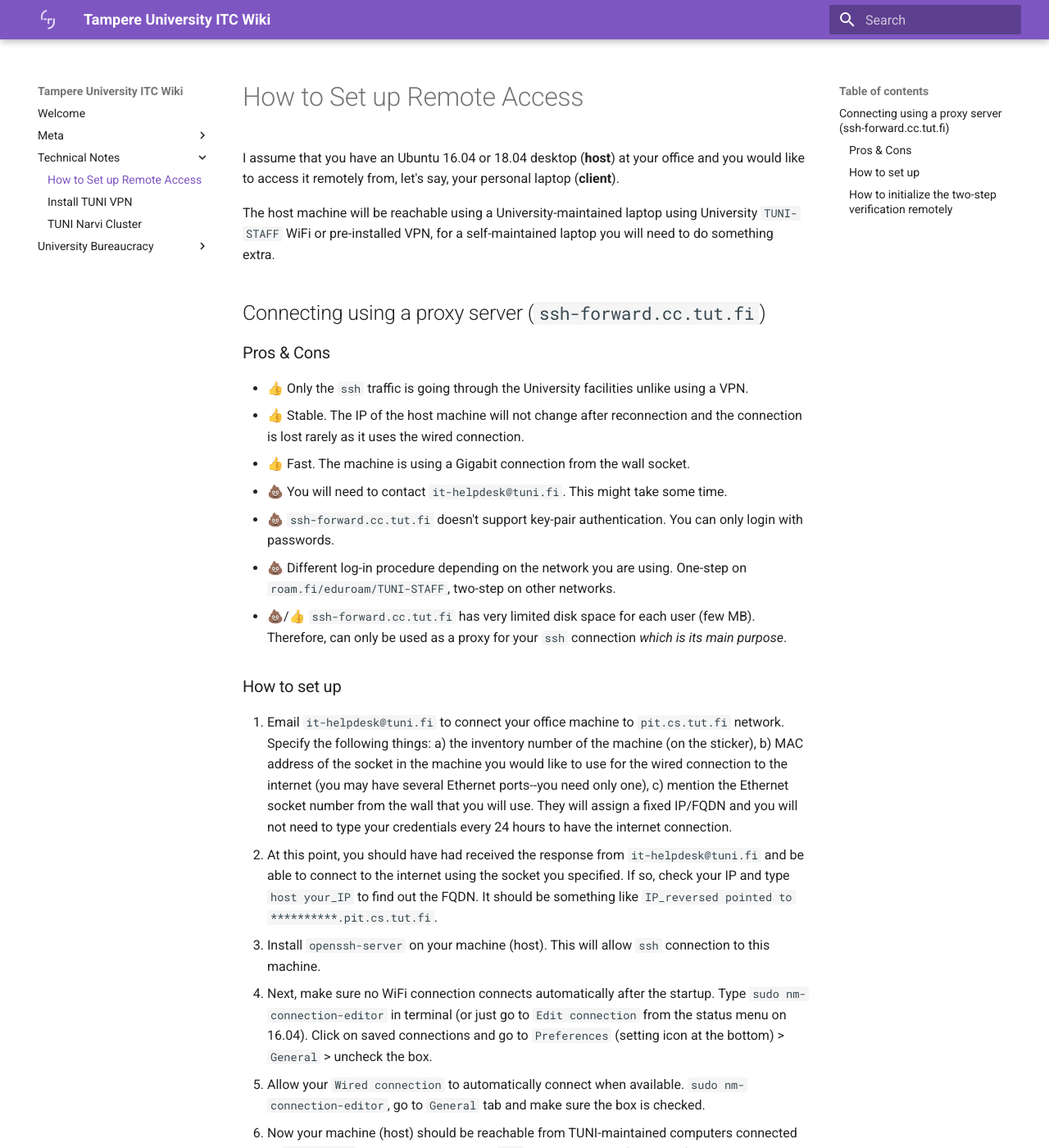
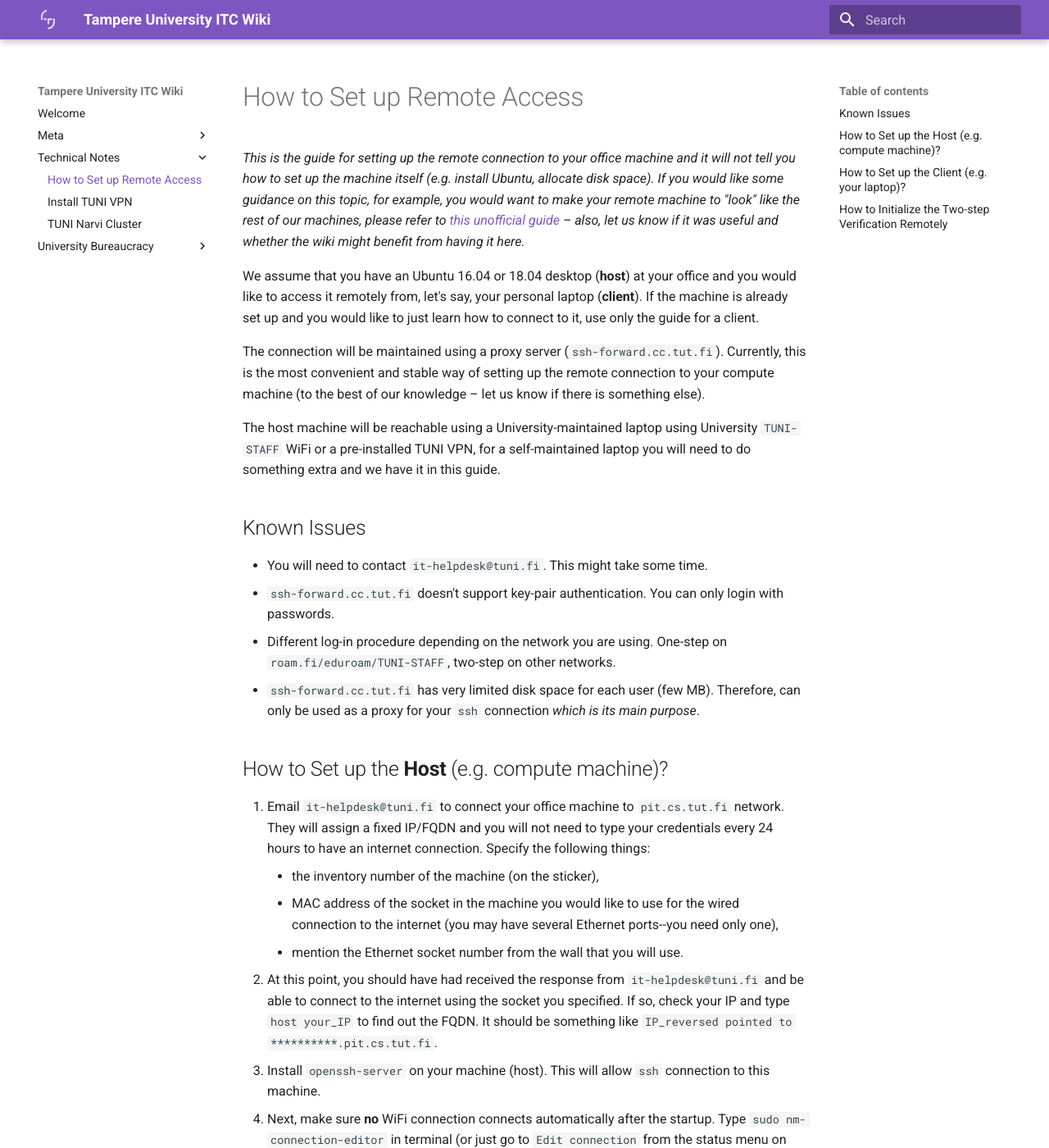
Before and after one commit to TUNI-ITC/wiki, an MkDocs documentation site: the page built from docs/Technical-Notes/how-to-set-up-remote-access.md, in a window 1280 px wide and 1400 px high. Shown: the whole window at 82% size. Built offline with MkDocs 1.6.1 and Material for MkDocs 9.7.7, drawn with Linux system fonts in a browser that asks for light colours; some of the changed text lies outside the part shown.

Commit message:
separated client/host guides + nested lists fix (#19)
* separated client/host guides + nested lists fix

* link to how to setup the desktop and rewrote intro

* a note to the intro regarding the desktop setup

```diff
--- a/docs/Technical-Notes/how-to-set-up-remote-access.md
+++ b/docs/Technical-Notes/how-to-set-up-remote-access.md
@@ -1,46 +1,44 @@
 # How to Set up Remote Access
 
-I assume that you have an Ubuntu 16.04 or 18.04 desktop (**host**) at your office and you would like to access it remotely from, let's say, your personal laptop (**client**).
+_This is the guide for setting up the remote connection to your office machine and it will not tell you how to set up the machine itself (e.g. install Ubuntu, allocate disk space). If you would like some guidance on this topic, for example, you would want to make your remote machine to "look" like the rest of our machines, please refer to [this unofficial guide](https://github.com/v-iashin/TuniSurvivalKit/blob/master/how_to_setup_a_desktop.md) – also, let us know if it was useful and whether the wiki might benefit from having it here._
 
-The host machine will be reachable using a University-maintained laptop using University `TUNI-STAFF` WiFi or pre-installed VPN, for a self-maintained laptop you will need to do something extra.
+We assume that you have an Ubuntu 16.04 or 18.04 desktop (**host**) at your office and you would like to access it remotely from, let's say, your personal laptop (**client**). If the machine is already set up and you would like to just learn how to connect to it, use only the guide for a client.
 
-<!-- - [How to Set up Remote Access](#how-to-set-up-remote-access)
-  - [Connecting using a proxy server (`ssh-forward.cc.tut.fi`)](#connecting-using-a-proxy-server-ssh-forwardcctutfi)
-    - [Pros & Cons](#pros--cons)
-    - [How to set up](#how-to-set-up)
-    - [Hint](#hint)
-    - [How to initialize the two-step verification remotely](#how-to-initialize-the-two-step-verification-remotely) -->
+The connection will be maintained using a proxy server (`ssh-forward.cc.tut.fi`). Currently, this is the most convenient and stable way of setting up the remote connection to your compute machine (to the best of our knowledge – let us know if there is something else).
 
-## Connecting using a proxy server (`ssh-forward.cc.tut.fi`)
+The host machine will be reachable using a University-maintained laptop using University `TUNI-STAFF` WiFi or a pre-installed TUNI VPN, for a self-maintained laptop you will need to do something extra and we have it in this guide.
 
-### Pros & Cons
+## Known Issues
 
-* 👍  Only the `ssh` traffic is going through the University facilities unlike using a VPN.
-* 👍  Stable. The IP of the host machine will not change after reconnection and the connection is lost rarely as it uses the wired connection.
-* 👍  Fast. The machine is using a Gigabit connection from the wall socket.
+- You will need to contact `it-helpdesk@tuni.fi`. This might take some time.
+- `ssh-forward.cc.tut.fi` doesn't support key-pair authentication. You can only login with passwords.
+- Different log-in procedure depending on the network you are using. One-step on `roam.fi/eduroam/TUNI-STAFF`, two-step on other networks.
+- `ssh-forward.cc.tut.fi` has very limited disk space for each user (few MB). Therefore, can only be used as a proxy for your `ssh` connection *which is its main purpose*.
 
-- 💩  You will need to contact `it-helpdesk@tuni.fi`. This might take some time.
-- 💩  `ssh-forward.cc.tut.fi` doesn't support key-pair authentication. You can only login with passwords.
-- 💩  Different log-in procedure depending on the network you are using. One-step on `roam.fi/eduroam/TUNI-STAFF`, two-step on other networks.
-- 💩/👍  `ssh-forward.cc.tut.fi` has very limited disk space for each user (few MB). Therefore, can only be used as a proxy for your `ssh` connection *which is its main purpose*.
-
-### How to set up
-1. Email `it-helpdesk@tuni.fi` to connect your office machine to `pit.cs.tut.fi` network. Specify the following things: a) the inventory number of the machine (on the sticker), b) MAC address of the socket in the machine you would like to use for the wired connection to the internet (you may have several Ethernet ports--you need only one), c) mention the Ethernet socket number from the wall that you will use. They will assign a fixed IP/FQDN and you will not need to type your credentials every 24 hours to have the internet connection.
+## How to Set up the **Host** (e.g. compute machine)?
+1. Email `it-helpdesk@tuni.fi` to connect your office machine to `pit.cs.tut.fi` network. They will assign a fixed IP/FQDN and you will not need to type your credentials every 24 hours to have an internet connection. Specify the following things:
+    - the inventory number of the machine (on the sticker),
+    - MAC address of the socket in the machine you would like to use for the wired connection to the internet (you may have several Ethernet ports--you need only one),
+    - mention the Ethernet socket number from the wall that you will use.
 2. At this point, you should have had received the response from `it-helpdesk@tuni.fi` and be able to connect to the internet using the socket you specified. If so, check your IP and type `host your_IP` to find out the FQDN. It should be something like `IP_reversed pointed to **********.pit.cs.tut.fi`.
 3. Install `openssh-server` on your machine (host). This will allow `ssh` connection to this machine.
-4. Next, make sure no WiFi connection connects automatically after the startup. Type `sudo nm-connection-editor` in terminal (or just go to `Edit connection` from the status menu on 16.04). Click on saved connections and go to `Preferences` (setting icon at the bottom) > `General` > uncheck the box.
-5. Allow your `Wired connection` to automatically connect when available. `sudo nm-connection-editor`, go to `General` tab and make sure the box is checked.
-6. Now your machine (host) should be reachable from TUNI-maintained computers connected to `TUNI-STAFF` WiFi or VPN directly via `ssh`. To connect to it from a self-maintained/personal device, you need to get an access to `ssh-forward.cc.tut.fi`. For this, proceed to [tut.fi/omatunnus](https://www.tut.fi/omatunnus) (yes, `tut` not `tuni`) -> `Services` -> `System Access` (wait 10 sec) -> search for and select `ssh-forward.cc.tut.fi`. You will get the confirmation email shortly.
-7. Initialize the two-step verification at `ssh-forward.cc.tut.fi`. For this, `ssh` with your TUNI credentials to `ssh-forward.cc.tut.fi` while being connected to one of the University networks (`roam.fi/eduroam/TUNI-STAFF` or a university VPN)--you cannot do it from any other network but [we got you here as well](#how-to-initialize-the-two-step-verification-remotely). Type `google-authenticator`. It will ask you several questions and show a QR code (resize your window to see it). Answer the questions as follows:
-   - `Do you want authentication tokens...` -> y
-   - `Do you want me to update your "/home/user/...` -> y
-   - `Do you want to disallow multiple uses...` -> n
-   - `By default, tokens are good for 30 seconds` -> n
-   - `If the computer that you are logging into` -> y
-8. Install `Google Authenticator` app for your smartphone. It is going to be used for two-step authentication when non-university network is used (connecting from home internet). You don't need an account to use this service if it will ask--just find a button to scan a QR code. Once it is done it will create an entry with a 6-digit passcode which changes every 30 secs.
-9. To connect to your machine, use `ssh -J your_tuni_username@ssh-forward.cc.tut.fi your_host_username@*********.pit.cs.tut.fi`
-   - If you are on a University network (`roam.fi/eduroam/TUNI-STAFF` or VPN), it will only ask for your TUNI and host passwords;
-   - If you are using a non-University network, it will also ask for a `Verification Code` which is a temporal code from `Google Authenticator` app you installed on your smartphone.
+4. Next, make sure **no** WiFi connection connects automatically after the startup.  Type `sudo nm-connection-editor` in terminal (or just go to `Edit connection` from the status menu on 16.04).
+5. Allow your `Wired connection` to automatically connect when available.
+
+## How to Set up the **Client** (e.g. your laptop)?
+If you have a machine which is already connected to `pit.cs.tut.fi`, you will only need to follow this guide.
+
+1. Now your machine (host) should be reachable from TUNI-maintained computers connected to `TUNI-STAFF` WiFi or VPN directly via `ssh`. To connect to it from a self-maintained/personal device, you need to get access to `ssh-forward.cc.tut.fi`. For this, proceed to [tut.fi/omatunnus](https://www.tut.fi/omatunnus) (yes, `tut` not `tuni`) -> `Services` -> `System Access` (wait 10 sec) -> search for and select `ssh-forward.cc.tut.fi`. You will get the confirmation email shortly.
+2. Initialize the two-step verification at `ssh-forward.cc.tut.fi`. For this, `ssh` with your TUNI credentials to `ssh-forward.cc.tut.fi` while being connected to one of the University networks (`roam.fi/eduroam/TUNI-STAFF` or a university VPN)--you cannot do it from any other network but [we got you here as well](#how-to-initialize-the-two-step-verification-remotely). Type `google-authenticator`. It will ask you several questions and show a QR code (resize your window to see it). Answer the questions as follows:
+    - `Do you want authentication tokens...` -> y
+    - `Do you want me to update your "/home/user/...` -> y
+    - `Do you want to disallow multiple uses...` -> n
+    - `By default, tokens are good for 30 seconds` -> n
+    - `If the computer that you are logging into` -> y
+8. Install `Google Authenticator` (or any other analogue from e.g. Microsoft) app for your smartphone. It is going to be used for two-step authentication when non-university network is used (e.g. connecting from home internet). You don't need an account to use this service if it will ask--just find a button to scan a QR code. Once it is done it will create an entry with a 6-digit passcode which changes every 30 secs.
+9.  To connect to your machine, use `ssh -J your_tuni_username@ssh-forward.cc.tut.fi your_host_username@*********.pit.cs.tut.fi`
+    - If you are on a University network (`roam.fi/eduroam/TUNI-STAFF` or VPN), it will only ask for your TUNI and host passwords;
+    - If you are using a non-University network, it will also ask for a `Verification Code` which is a temporal code from `Google Authenticator` app you installed on your smartphone.
 
 
 !!! tip
@@ -54,5 +52,5 @@
     After doing this, you will be able to do `ssh connection_name` to `ssh` directly to `*********.pit.cs.tut.fi`, forward ports, and transfer large files using `scp/rsync`. It is also useful if you are using `VSCode` or any other text editor which supports remote development. Additionally, it is handy if you would like to mount folders from the host to your client. You can use `sshfs connection_name:/path/to/remote_folder /path/to/local_folder`.
 
 
-### How to initialize the two-step verification remotely
+## How to Initialize the Two-step Verification Remotely
 If you are setting up your connection remotely and you don't have an access to the university networks nor VPN at the moment, you still can do it. For this, you will need to apply for another TUT service. Proceed to [tut.fi/omatunnus](https://www.tut.fi/omatunnus) (yes, `tut` not `tuni`) -> `Services` -> `System Access` (wait 10 sec) -> search for `linux-ssh.cc.tut.fi` or `staff-linux.cc.tut.fi` depending on whether your are a student or a staff. When the access is granted (5 mins), `ssh` to one of them, and from there `ssh` to `ssh-forward.cc.tut.fi` -- no verification code will be asked as these servers are in the university network.
```
